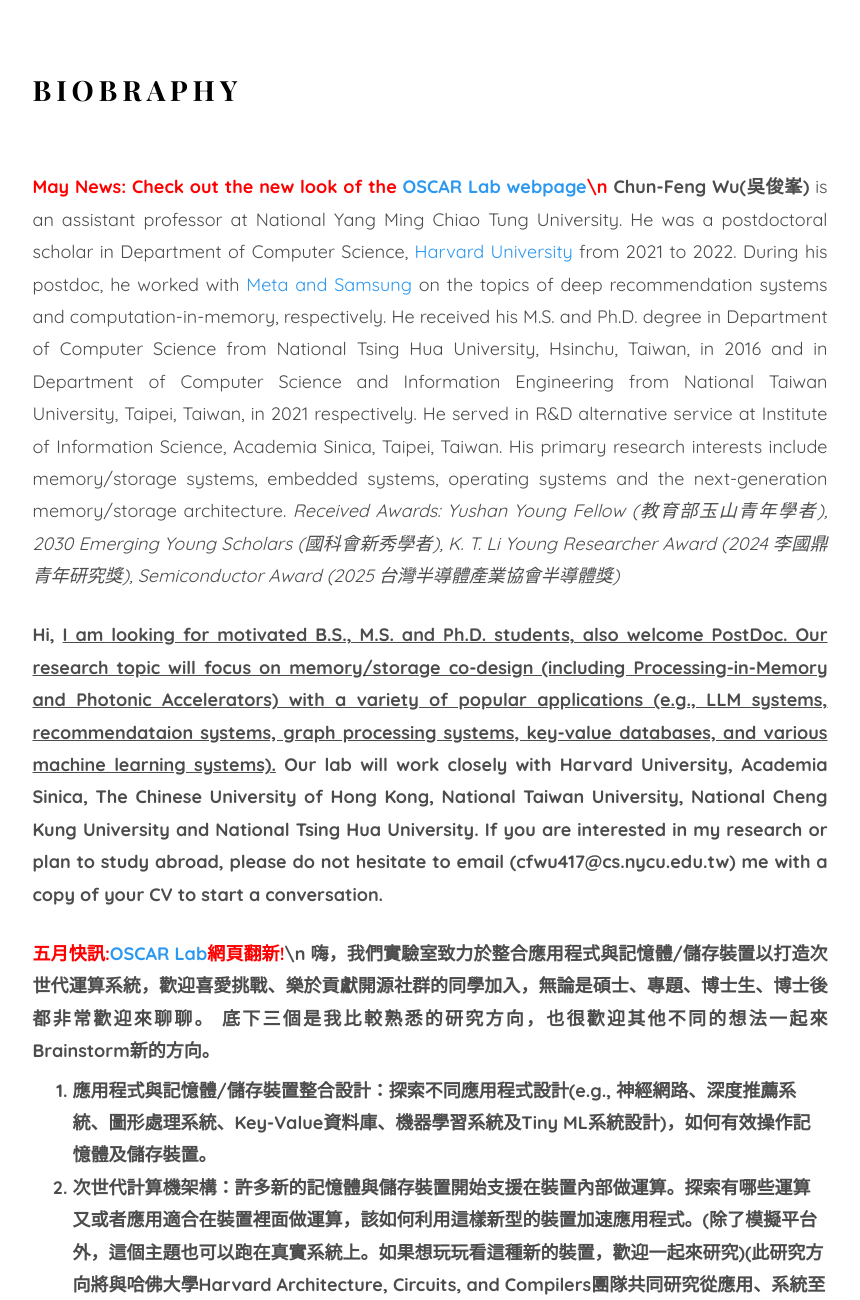
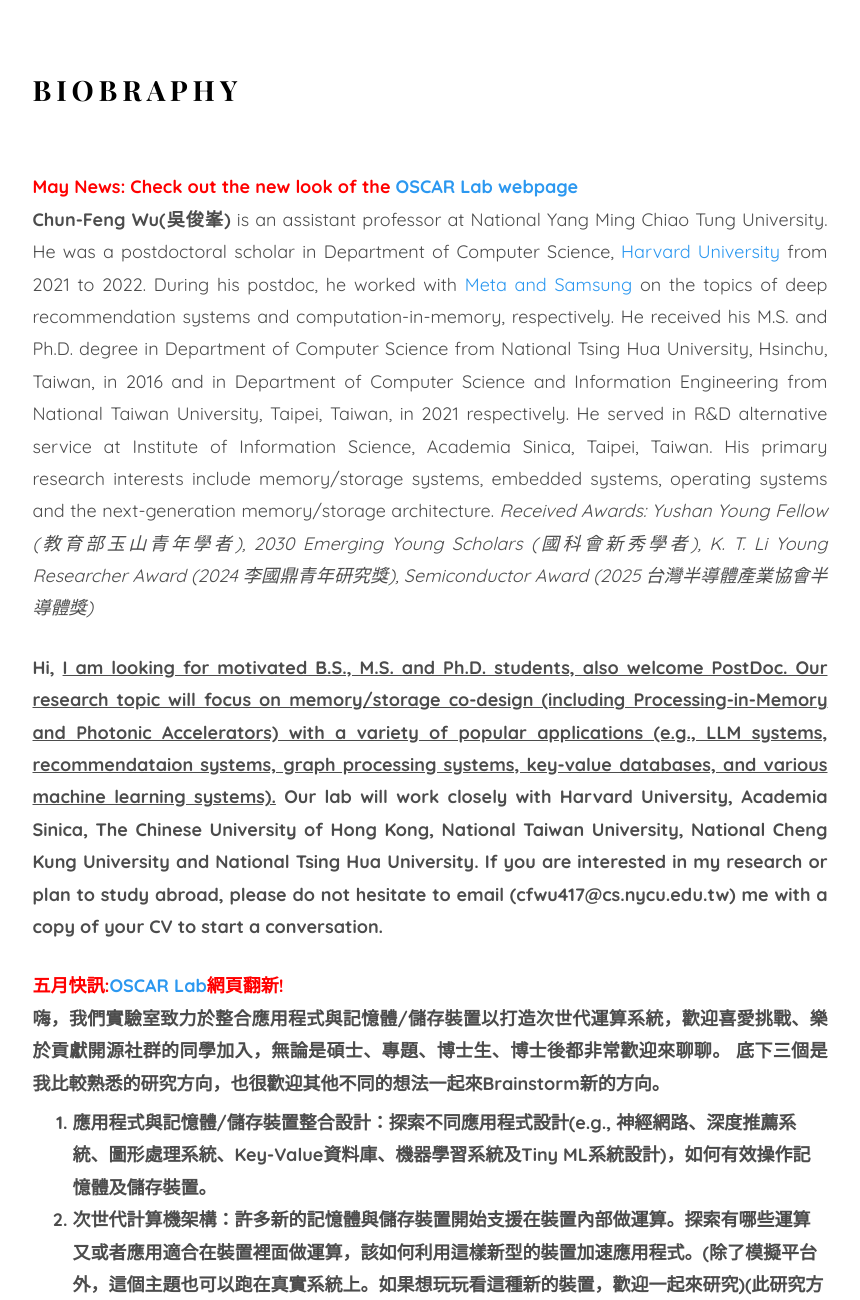
Before and after one commit to cfwu417/cfwu417.github.io, a plain HTML site: page index.html in a window 1280 px wide. Shown: the part 945-2245 px from the top of the page, without its empty margins (360-1220 px from the left). Drawn offline with nearby package versions, Linux system fonts and the light colour scheme; files whose address does not match are found by name; a web font is replaced by a local one.

Commit message:
Update About with OSCAR Lab Webpagev3

```diff
--- a/index.html
+++ b/index.html
@@ -245,11 +245,11 @@ Copyright &copy;<script>document.write(new Date().getFullYear());</script> All r
 								<div class="col-md-12">
 									<div class="about-desc">
                                         <h3 class="colorlib-heading">Biobraphy</h3>
-                                        <big><p style="text-align:justify;"><strong><font style="color:Red;">May News: Check out the new look of the <a href="https://oscarlab2022.github.io/">OSCAR Lab webpage</a>\n</font> Chun-Feng Wu(吳俊峯)</strong> is an assistant professor at National Yang Ming Chiao Tung University. He was a postdoctoral scholar in Department of Computer Science, <a href="https://vlsiarch.eecs.harvard.edu/people/chun-feng-wu">Harvard University</a> from 2021 to 2022. During his postdoc, he worked with <a href="#experiences">Meta and Samsung</a> on the topics of deep recommendation systems and computation-in-memory, respectively. He received his M.S. and Ph.D. degree in Department of Computer Science from National Tsing Hua University, Hsinchu, Taiwan, in 2016 and in Department of Computer Science and Information Engineering from National Taiwan University, Taipei, Taiwan, in 2021 respectively. He served in R&D alternative service at Institute of Information Science, Academia Sinica, Taipei, Taiwan. His primary research interests include memory/storage systems, embedded systems, operating systems and the next-generation memory/storage architecture. <i>Received Awards: Yushan Young Fellow (教育部玉山青年學者), 2030 Emerging Young Scholars (國科會新秀學者), K. T. Li Young Researcher Award (2024 李國鼎青年研究獎), Semiconductor Award (2025 台灣半導體產業協會半導體獎)</i></p></big>
+                                        <big><p style="text-align:justify;"><strong><font style="color:Red;">May News: Check out the new look of the <a href="https://oscarlab2022.github.io/">OSCAR Lab webpage</a><br></font> Chun-Feng Wu(吳俊峯)</strong> is an assistant professor at National Yang Ming Chiao Tung University. He was a postdoctoral scholar in Department of Computer Science, <a href="https://vlsiarch.eecs.harvard.edu/people/chun-feng-wu">Harvard University</a> from 2021 to 2022. During his postdoc, he worked with <a href="#experiences">Meta and Samsung</a> on the topics of deep recommendation systems and computation-in-memory, respectively. He received his M.S. and Ph.D. degree in Department of Computer Science from National Tsing Hua University, Hsinchu, Taiwan, in 2016 and in Department of Computer Science and Information Engineering from National Taiwan University, Taipei, Taiwan, in 2021 respectively. He served in R&D alternative service at Institute of Information Science, Academia Sinica, Taipei, Taiwan. His primary research interests include memory/storage systems, embedded systems, operating systems and the next-generation memory/storage architecture. <i>Received Awards: Yushan Young Fellow (教育部玉山青年學者), 2030 Emerging Young Scholars (國科會新秀學者), K. T. Li Young Researcher Award (2024 李國鼎青年研究獎), Semiconductor Award (2025 台灣半導體產業協會半導體獎)</i></p></big>
                                         <big><b><p style="text-align:justify;">Hi, <u>I am looking for motivated B.S., M.S. and Ph.D. students, also welcome PostDoc. Our research topic will focus on memory/storage co-design (including Processing-in-Memory and Photonic Accelerators) with a variety of popular applications (e.g., LLM systems, recommendataion systems, graph processing systems, key-value databases, and various machine learning systems).</u> Our lab will work closely with Harvard University, Academia Sinica, The Chinese University of Hong Kong, National Taiwan University, National Cheng Kung University and National Tsing Hua University. If you are interested in my research or plan to study abroad, please do not hesitate to email (cfwu417@cs.nycu.edu.tw) me with a copy of your CV to start a conversation.</b></p></big>
                                         <!--<big><b><p style="text-align:justify;"><font style="text-align:justigy;color:Red;">News: For 113 graduate students, welcome to join our Lab Introduction Session on 13th Nov, 2023 at 22:00 via https://nycu.webex.com/meet/cfwu417</font><br /> Hi, I joined the Department of Computer Science at National Yang Ming Chiao Tung University as an assistant professor in August 2022. <u>I am looking for motivated B.S., M.S. and Ph.D. students, also welcome PostDoc. Our research topic will focus on memory/storage co-design with a variety of popular applications (e.g., deep learning systems, recommendataion systems, graph processing systems, key-value databases, and various machine learning systems).</u> Our lab will work closely with Harvard University, Academia Sinica, The Chinese University of Hong Kong, National Taiwan University, National Cheng Kung University and National Tsing Hua University. If you are interested in my research or plan to study abroad, please do not hesitate to email (cfwu417@cs.nycu.edu.tw) me with a copy of your CV to start a conversation. (Welcome guys interested in working with Harvard University.)</b></p></big>-->
                                         <!--<big><b><p style="text-align:justify;"><font style="text-align:justigy;color:Red;">快訊: 歡迎113碩班新生於11/13晚上10點使用底下連結加入我們的實驗室介紹https://nycu.webex.com/meet/cfwu417</font><br /> 嗨，我們實驗室致力於整合應用程式與記憶體/儲存裝置以打造次世代運算系統，歡迎喜愛挑戰、樂於貢獻開源社群的同學加入，無論是碩士、專題、博士生、博士後都非常歡迎來聊聊。-->
-                                        <big><b><p style="text-align:justify;"><strong><font style="color:Red;">五月快訊:<a href="https://oscarlab2022.github.io/">OSCAR Lab</a>網頁翻新!</font></strong>\n 嗨，我們實驗室致力於整合應用程式與記憶體/儲存裝置以打造次世代運算系統，歡迎喜愛挑戰、樂於貢獻開源社群的同學加入，無論是碩士、專題、博士生、博士後都非常歡迎來聊聊。
+                                        <big><b><p style="text-align:justify;"><strong><font style="color:Red;">五月快訊:<a href="https://oscarlab2022.github.io/">OSCAR Lab</a>網頁翻新!</font></strong><br> 嗨，我們實驗室致力於整合應用程式與記憶體/儲存裝置以打造次世代運算系統，歡迎喜愛挑戰、樂於貢獻開源社群的同學加入，無論是碩士、專題、博士生、博士後都非常歡迎來聊聊。
 
 底下三個是我比較熟悉的研究方向，也很歡迎其他不同的想法一起來Brainstorm新的方向。
 <ol style="margin-top:-20px">
```
